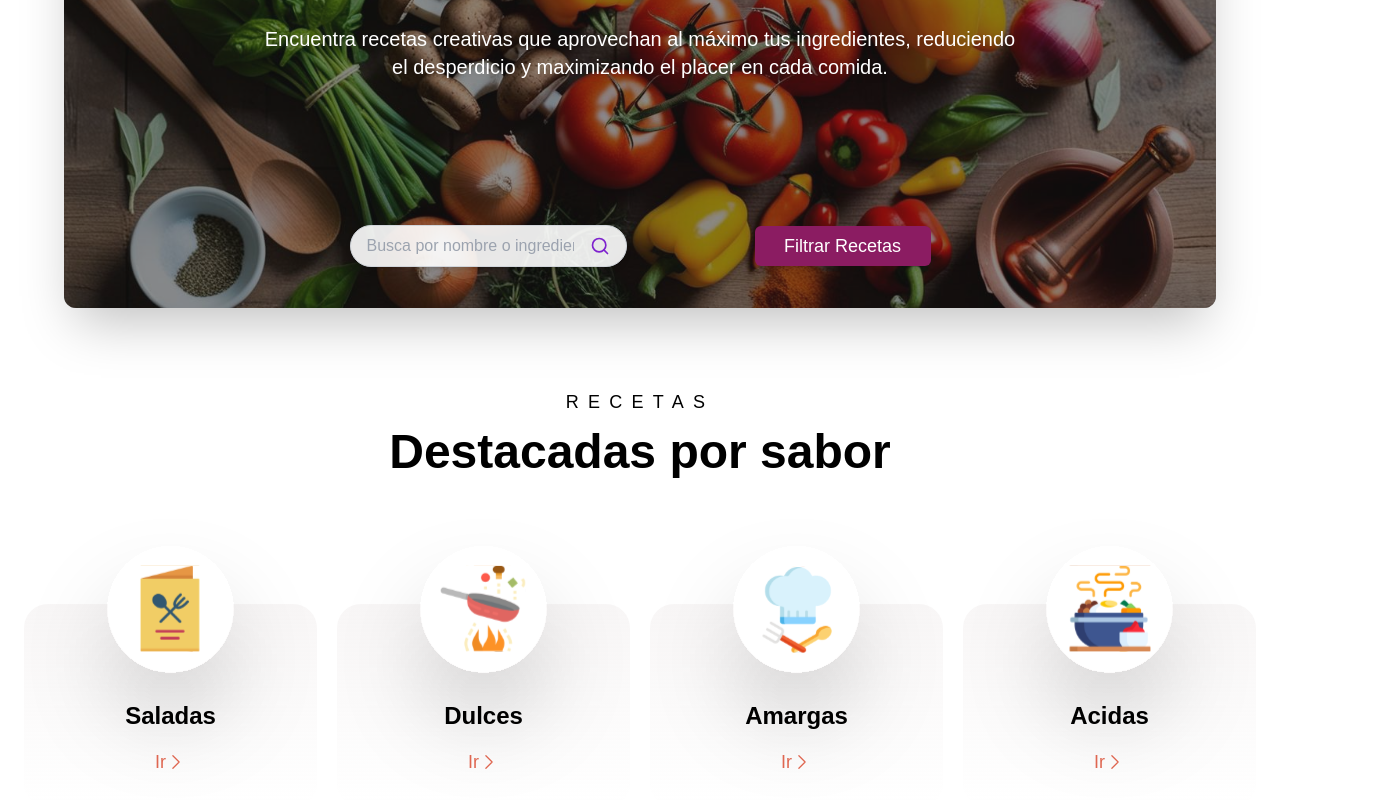
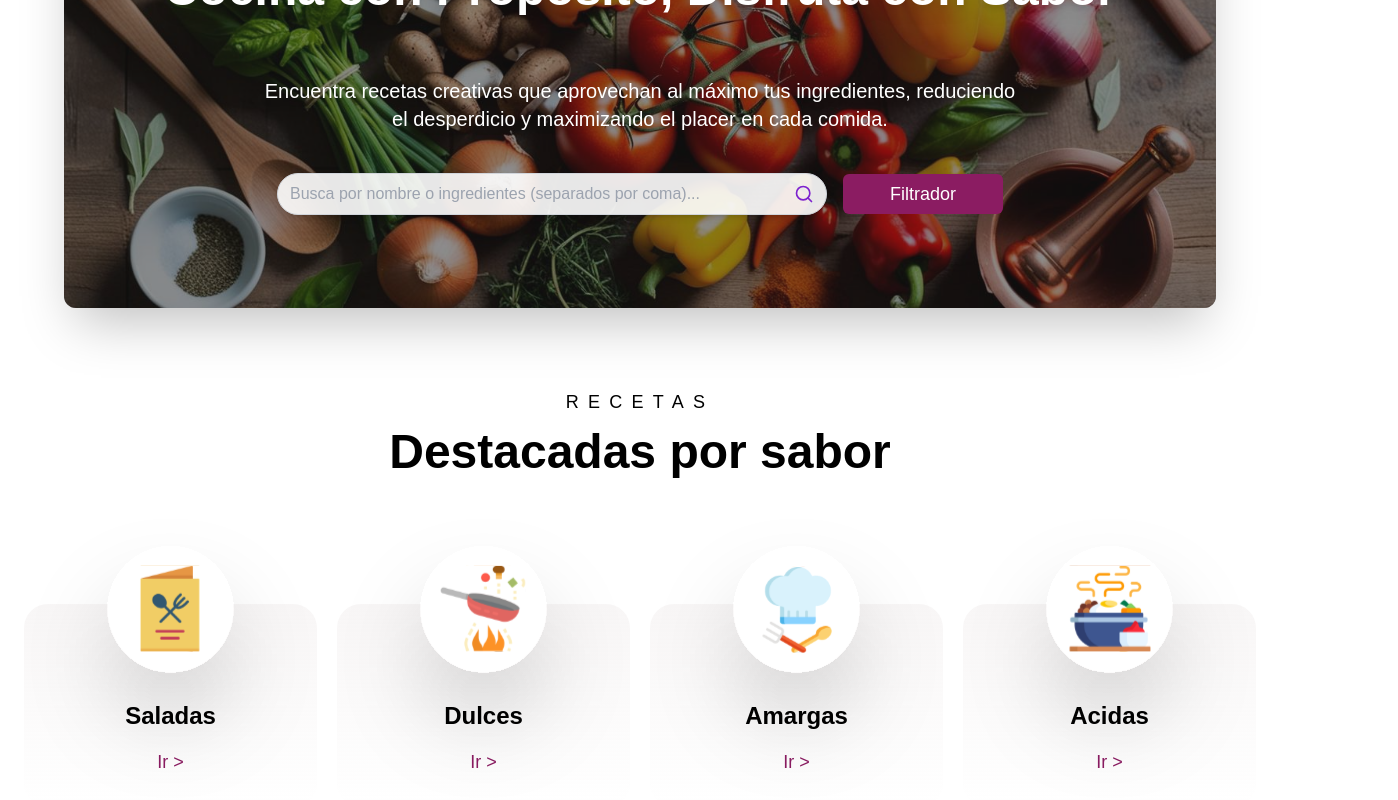
Before and after one commit to JovanyEquihua/recetarioInteligente-, a Next.js app: page / in a window 1280 px wide. Shown: the part 360-1160 px from the top of the page, 1398 px wide, since content can reach past the window. Built offline with nearby package versions, Linux system fonts and the light colour scheme.

Commit message:
RI-59 <filtrador encima>

```diff
--- a/package.json
+++ b/package.json
@@ -17,7 +17,7 @@
     "bcryptjs": "^3.0.2",
     "cloudinary": "^1.41.3",
     "dotenv": "^16.4.7",
-    "framer-motion": "^12.5.0",
+    "framer-motion": "^12.12.1",
     "install": "^0.13.0",
     "leaflet": "^1.9.4",
     "lodash": "^4.17.21",
--- a/src/app/components/Principal/Buscador/BuscadorPage.jsx
+++ b/src/app/components/Principal/Buscador/BuscadorPage.jsx
@@ -2,23 +2,34 @@
 import React, { useState, useEffect, useCallback } from "react";
 import { Search } from "lucide-react";
 import debounce from "lodash/debounce";
+import CajaRecetaPage from "../CajasReceta/CajaRecetaPage";
 
 const BuscadorPage = () => {
   const [query, setQuery] = useState("");
   const [resultados, setResultados] = useState([]);
   const [loading, setLoading] = useState(false);
 
-
   const buscar = useCallback(
     debounce(async (queryActual) => {
-      if (!queryActual.trim()) {
+      const limpio = queryActual.trim();
+
+      if (!limpio) {
         setResultados([]);
         return;
       }
 
+      const esIngrediente = limpio.includes(",");
+
+      const url = new URL("/api/busqueda", window.location.origin);
+      if (esIngrediente) {
+        url.searchParams.set("ingredientes", limpio);
+      } else {
+        url.searchParams.set("nombre", limpio);
+      }
+
       setLoading(true);
       try {
-        const res = await fetch(`/api/busqueda?query=${encodeURIComponent(queryActual)}`);
+        const res = await fetch(url.toString());
         if (!res.ok) throw new Error("Error al buscar recetas");
         const data = await res.json();
         setResultados(data);
@@ -37,49 +48,38 @@ const BuscadorPage = () => {
   }, [query, buscar]);
 
   return (
-    <div className="max-w-4xl mx-auto my-10 translate-y-10">
-
-      <div className="flex items-center justify-between gap-4 border border-gray-300 bg-white bg-opacity-90 rounded-full px-4 py-2 shadow-md">
-        <input
+      <div className="w-full"> {/* Contenedor principal modificado */}
+      <div className="w-[550px] flex items-center gap-2 border border-gray-300 bg-white bg-opacity-90 rounded-full px-3 py-2 shadow-md">
+      <input
           type="text"
           value={query}
           onChange={(e) => setQuery(e.target.value)}
-          placeholder="Busca por nombre o ingredientes..."
-          className="flex-1 bg-transparent outline-none text-black"
-        />
+          placeholder="Busca por nombre o ingredientes (separados por coma)..."
+            className="flex-1 min-w-0 bg-transparent outline-none text-black text-sm sm:text-base"
+      />
         <Search size={20} className="text-purple-700" />
       </div>
 
-
-
-      {/* Resultados */}
       {loading ? (
         <p className="text-center mt-6">Buscando...</p>
       ) : (
-        <ul className="mt-6 space-y-4">
-          {resultados.length > 0 ? (
-            resultados.map((item, idx) => (
-              <li
-                key={idx}
-                className="flex items-start gap-4 bg-white p-4 rounded-lg shadow-md"
-              >
-                <img
-                  src={item.imagen}
-                  alt={item.titulo}
-                  className="w-24 h-24 object-cover rounded-md"
-                />
-                <div>
+        <div className=" absolute  mt-6 grid grid-cols-1 sm:grid-cols-2 md:grid-cols-3 gap-6 z-50 ">
+  {resultados.map((item) => (
+    <li key={item.id}>
+      <CajaRecetaPage
+        id={item.id}
+        titulo={item.titulo}
+        descripcion={
+        (item.pasosPreparacion[0]?.paso
+          ? item.pasosPreparacion[0].paso + "..."
+          : "Sin descripción disponible")
+      }
+        imagen={item.imagen}
+      />
+    </li>
+  ))}
+      </div>
 
-
-                  <h3 className="font-semibold text-gray-600 text-lg">{item.titulo}</h3>
-                  <p className="text-sm text-gray-600">{item.descripcion}</p>
-                </div>
-              </li>
-            ))
-          ) : query  ? (
-            <p className="text-center text-gray-500">No se encontraron resultados.</p>
-          ) : null}
-        </ul>
       )}
     </div>
   );
--- a/src/app/components/Principal/CarruselImagenes/Carrusel/CarruselPage.jsx
+++ b/src/app/components/Principal/CarruselImagenes/Carrusel/CarruselPage.jsx
@@ -21,7 +21,7 @@ function CarruselPage() {
         return () => clearInterval(interval);
       }, [images.length]);
   return (
-    <div className="relative mx-auto w-full max-w-6xl h-[500px] bg-black/90 rounded-xl shadow-2xl">
+    <div className="relative mx-auto w-full max-w-6xl h-[500px] bg-black/90 rounded-xl shadow-2xl ">
 
       {images.map((src, index) => (
             <img
--- a/src/app/components/Principal/CarruselImagenes/CarruselGeneral.jsx
+++ b/src/app/components/Principal/CarruselImagenes/CarruselGeneral.jsx
@@ -1,47 +1,69 @@
 "use client";
 
 import { Fade } from "react-awesome-reveal";
-import React from "react";
+import React, { useState } from "react";
 import CarruselPage from "./Carrusel/CarruselPage";
 import BuscadorPage from "../Buscador/BuscadorPage";
-
+import Link from "next/link";
+import Filtrar from "@/app/recetas/Filtrar";
 
 const CarruselGeneral = () => {
-
+  const [mostrarFiltrar, setMostrarFiltrar] = useState(false);
 
   return (
     <div className="relative w-full max-w-6xl mx-auto mt-10">
       {/* Carrusel */}
       <div className="relative">
         <CarruselPage />
+
         {/* Overlay con texto y buscador */}
-        <div className="absolute inset-0 flex flex-col items-center justify-center px-6 text-center text-white   mt-16
-        ">
-          <Fade direction="up" delay={800} cascade damping={1e-1} triggerOnce>
+        <div
+          className="absolute inset-0 flex flex-col items-center justify-center
+           px-6 text-center text-white mt-16"
+        >
+          <Fade direction="up" delay={100} cascade damping={1e-1} triggerOnce>
             <p className="text-4xl sm:text-4xl md:text-5xl lg:text-5xl font-bold drop-shadow-lg">
               Cocina con Propósito, Disfruta con Sabor
             </p>
             <p className="mt-16 text-lg sm:text-xl max-w-3xl drop-shadow-md">
-              Encuentra recetas creativas que aprovechan al máximo tus ingredientes,
-              reduciendo el desperdicio y maximizando el placer en cada comida.
+              Encuentra recetas creativas que aprovechan al máximo tus
+              ingredientes, reduciendo el desperdicio y maximizando el placer en
+              cada comida.
             </p>
 
             {/* Buscador y botón de filtro*/}
-            <div className="flex justify-between items-center mt-16 ">
-              {/* Buscador */}
-              <div className=" w-full max-w-2xl ">
-              <BuscadorPage />
+            <div className="mt-10 px-6">
+              <div className="flex justify-between items-center">
+                <div className="w-full max-w-2xl ">
+                  <BuscadorPage />
+                </div>
+
+                <div className="ml-4">
+                  <button
+                    className="w-40 h-10 bg-[#8B1C62] text-white rounded-md hover:bg-[#8b1c62d2] transition duration-300 text-lg"
+                    onClick={() => setMostrarFiltrar(!mostrarFiltrar)}
+                  >
+                    Filtrador
+                  </button>
+                </div>
               </div>
-
-              {/* Botón filtro */}
-              <div className=" translate-y-10 ml-32 ">
-              <button className=" w-44 h-10 bg-[#8B1C62] text-white rounded-md hover:bg-[#8b1c62d2] transition duration-300
-              text-lg">
-                Filtrar Recetas
-              </button>
+            </div>
+            {/* Mostrar Filtrar solo si mostrarFiltrar es true */}
+            {mostrarFiltrar && (
+              <div className="fixed inset-0 flex items-center justify-center z-50 bg-black bg-opacity-30 top-[550px]">
+                <div className="bg-white rounded-xl shadow-2xl p-6 relative">
+                  {/* Botón para cerrar */}
+                  <button
+                    className="absolute top-2 right-2 text-gray-500 hover:text-[#8B1C62] text-2xl font-bold"
+                    onClick={() => setMostrarFiltrar(false)}
+                    aria-label="Cerrar"
+                  >
+                    X
+                  </button>
+                  <Filtrar />
+                </div>
               </div>
-
-            </div>
+            )}
           </Fade>
         </div>
       </div>
--- a/src/app/components/Principal/Destacadas/DestacadosPage.jsx
+++ b/src/app/components/Principal/Destacadas/DestacadosPage.jsx
@@ -9,32 +9,32 @@ const cardData = [
     imgSrc: "/images/Features/featureOne.svg",
     heading: "Saladas",
     subheading:  "",
-    link: "Ir",
+    link: "Ir >",
   },
   {
     imgSrc: "/images/Features/featureTwo.svg",
     heading: "Dulces",
     subheading: "",
-    link: "Ir",
+    link: "Ir >",
   },
   {
     imgSrc: "/images/Features/featureThree.svg",
     heading: "Amargas",
     subheading: "",
-    link: "Ir",
+    link: "Ir >",
   },
   {
     imgSrc: "/images/Features/featureFour.svg",
     heading: "Acidas",
     subheading: "",
-    link: "Ir",
+    link: "Ir >",
   },
 ];
 
 const DestacadosPage = () => {
   return (
     <div>
-      <div className="mx-auto max-w-7xl py-20 px-6" id="about-section">
+      <div className="   mx-auto max-w-7xl py-20 px-6" id="about-section">
         <div className="text-center mb-14">
           <Fade
             direction={"up"}
@@ -85,11 +85,11 @@ const DestacadosPage = () => {
                 <p className="text-lg font-normal text-black text-center text-opacity-50 mt-2">
                   {items.subheading}
                 </p>
-                <div className="flex items-center justify-center">
+                <div className="flex items-center justify-center ">
                   <Link href="/">
-                    <p className="text-center text-lg font-medium text-pink mt-2 hover-underline">
+                    <p className="text-center text-lg font-medium  mt-2  text-[#8B1C62]">
                       {items.link}
-                      <ChevronRightIcon width={20} height={20} />
+
                     </p>
                   </Link>
                 </div>
--- a/src/app/components/Principal/Principal/page.jsx
+++ b/src/app/components/Principal/Principal/page.jsx
@@ -5,12 +5,10 @@ import DestacadosPage from "../Destacadas/DestacadosPage";
 
 const index = () => {
   return (
-    <div>
-      <div>
-        <CarruselImagenes />
-      </div>
-      <div >
-      <DestacadosPage/>
+    <div className="flex flex-col">
+      <CarruselImagenes />
+      <div className="-z-50">
+ <DestacadosPage />
       </div>
 
     </div>
--- a/src/app/globals.css
+++ b/src/app/globals.css
@@ -81,7 +81,7 @@ html:not([data-scroll="0"]) .navbar {
   height: 1px;
   bottom: 0;
   left: 0;
-  background-color: #DF6751;
+  background-color: #8B1C62;
   transform-origin: bottom right;
   transition: transform .25s ease-out;
 }
--- a/src/app/page.jsx
+++ b/src/app/page.jsx
@@ -9,6 +9,7 @@ import Gallery from "./components/Gallery/index";
 import Newsletter from "./components/Newsletter/Newsletter";
 import Login from "./components/IniciarSesion-Registrar/Login";
 import Busqueda from "./recetas/Busqueda";
+import RecetasGrid from "./recetas/RecetasGrid";
 
 
 
@@ -23,12 +24,13 @@ export default function Home() {
     {/* <Registrar/>  */}
     {/* <CrearReceta/> */}
 {/* <Busqueda></Busqueda> */}
+
     <Principal/>
 
     {/* <Features/> */}
-    <Expert/>
+    {/* <Expert/>
     <Gallery/>
-    <Newsletter/>
+    <Newsletter/> */}
     </div>
 
 
```
Also changed, not shown: src/app/components/Principal/CajasReceta/CajaRecetaPage.jsx (+29 -12 lines), src/app/recetas/Filtrar.jsx (+4 -4 lines), 1 other file (tests, documents, lock files or other folders).
